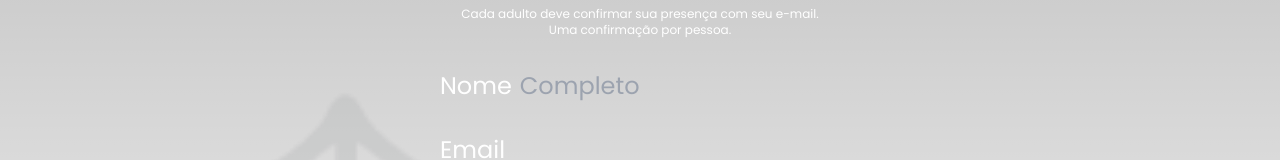
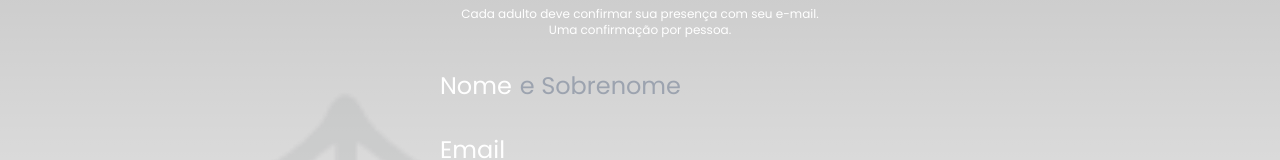
Before and after one commit to marceloglacial/halloween-freitas, a Next.js app: page / in a window 1280 px wide. Shown: the part 2598-2758 px from the top of the page. Built offline with nearby package versions, Linux system fonts and the light colour scheme.

Commit message:
add last name

```diff
--- a/app/components/Form/Form.tsx
+++ b/app/components/Form/Form.tsx
@@ -107,7 +107,7 @@ const Form: React.FC = () => {
                             type='text'
                             name='name'
                             className='grow bg-transparent'
-                            placeholder='Completo'
+                            placeholder='e Sobrenome'
                             value={formState.name}
                             onChange={handleInputChange}
                             disabled={isSubmitting}
```
